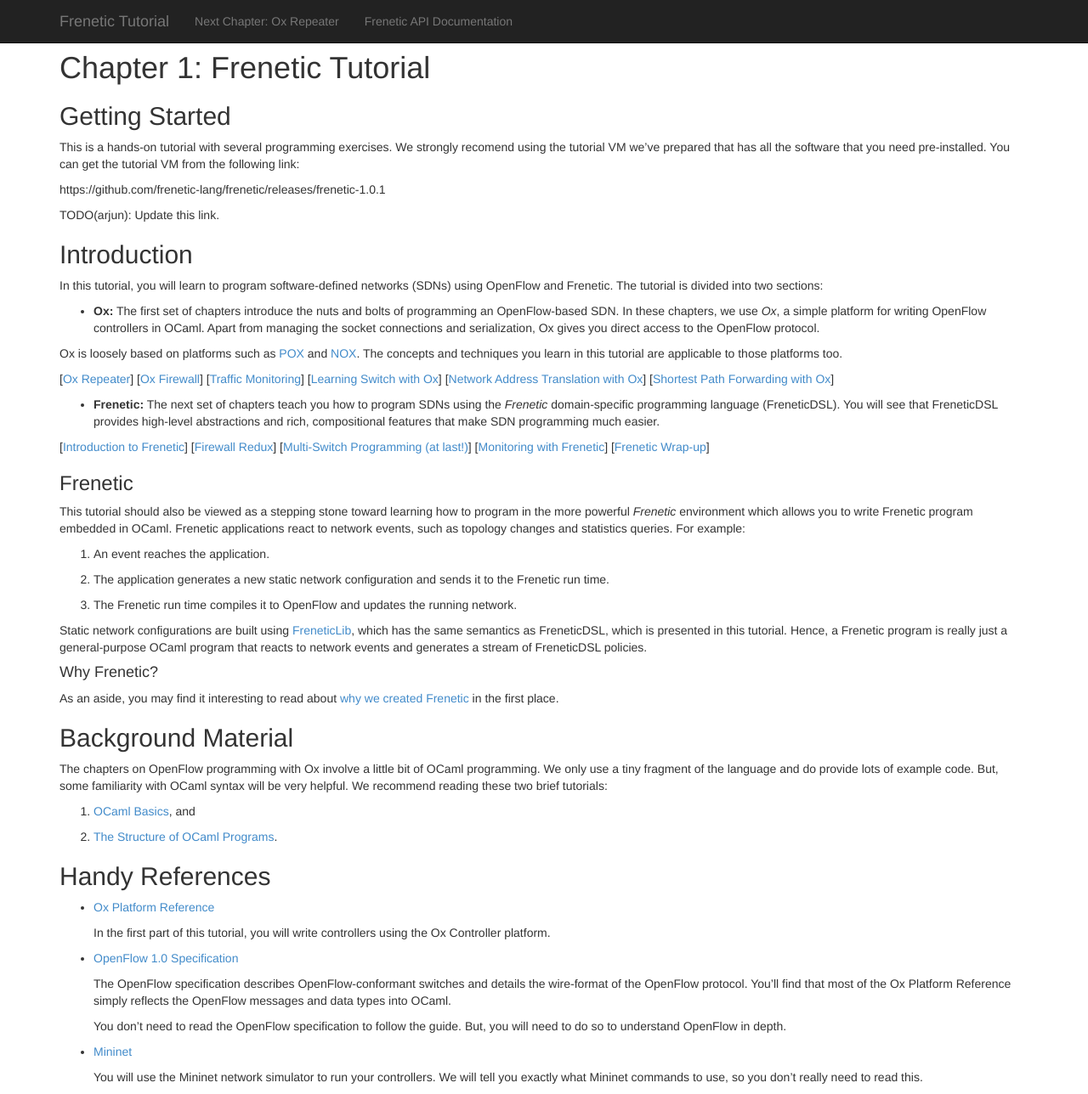
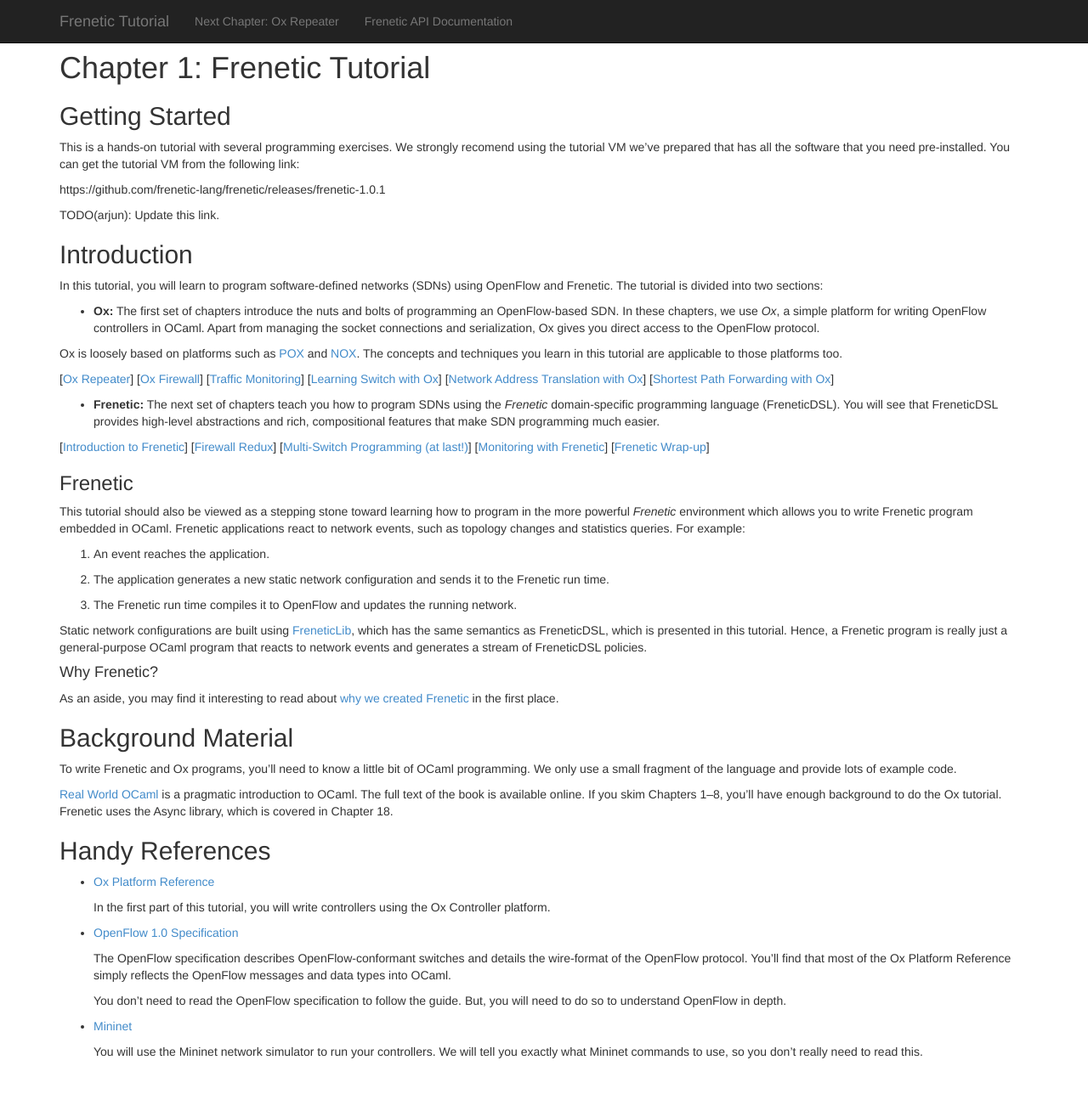
Before and after one commit to frenetic-lang/tutorials, a Jekyll site: the page built from introduction/index.md, in a window 1280 px wide and 1288 px high. Shown: the whole window at 85% size. Built offline with Jekyll 4.4.1, drawn with Linux system fonts in a browser that asks for light colours; nearby versions of some CDN libraries.

Commit message:
depend on RWO

```diff
--- a/introduction/index.md
+++ b/introduction/index.md
@@ -94,14 +94,14 @@
 Background Material
 -------------------
 
-The chapters on OpenFlow programming with Ox involve a little bit of
-OCaml programming. We only use a tiny fragment of the language and do
-provide lots of example code. But, some familiarity with OCaml syntax
-will be very helpful. We recommend reading these two brief tutorials:
+To write Frenetic and Ox programs, you'll need to know a little bit of OCaml
+programming. We only use a small fragment of the language and provide lots
+of example code.
 
-1. [OCaml Basics](http://ocaml.org/tutorials/basics.html), and
-
-2. [The Structure of OCaml Programs](http://ocaml.org/tutorials/structure_of_ocaml_programs.html).
+[Real World OCaml] is a pragmatic introduction to OCaml. The full text of the
+book is available online. If you skim Chapters 1--8, you'll have enough
+background to do the Ox tutorial. Frenetic uses the Async library, which is
+covered in Chapter 18.
 
 Handy References
 ----------------
@@ -127,6 +127,7 @@
   controllers. We will tell you exactly what Mininet commands to use,
   so you don't really need to read this.
 
+[Real World OCaml]: https://realworldocaml.org
 
 [Action]: http://frenetic-lang.github.io/frenetic/docs/OpenFlow0x01.Action.html
 
```
